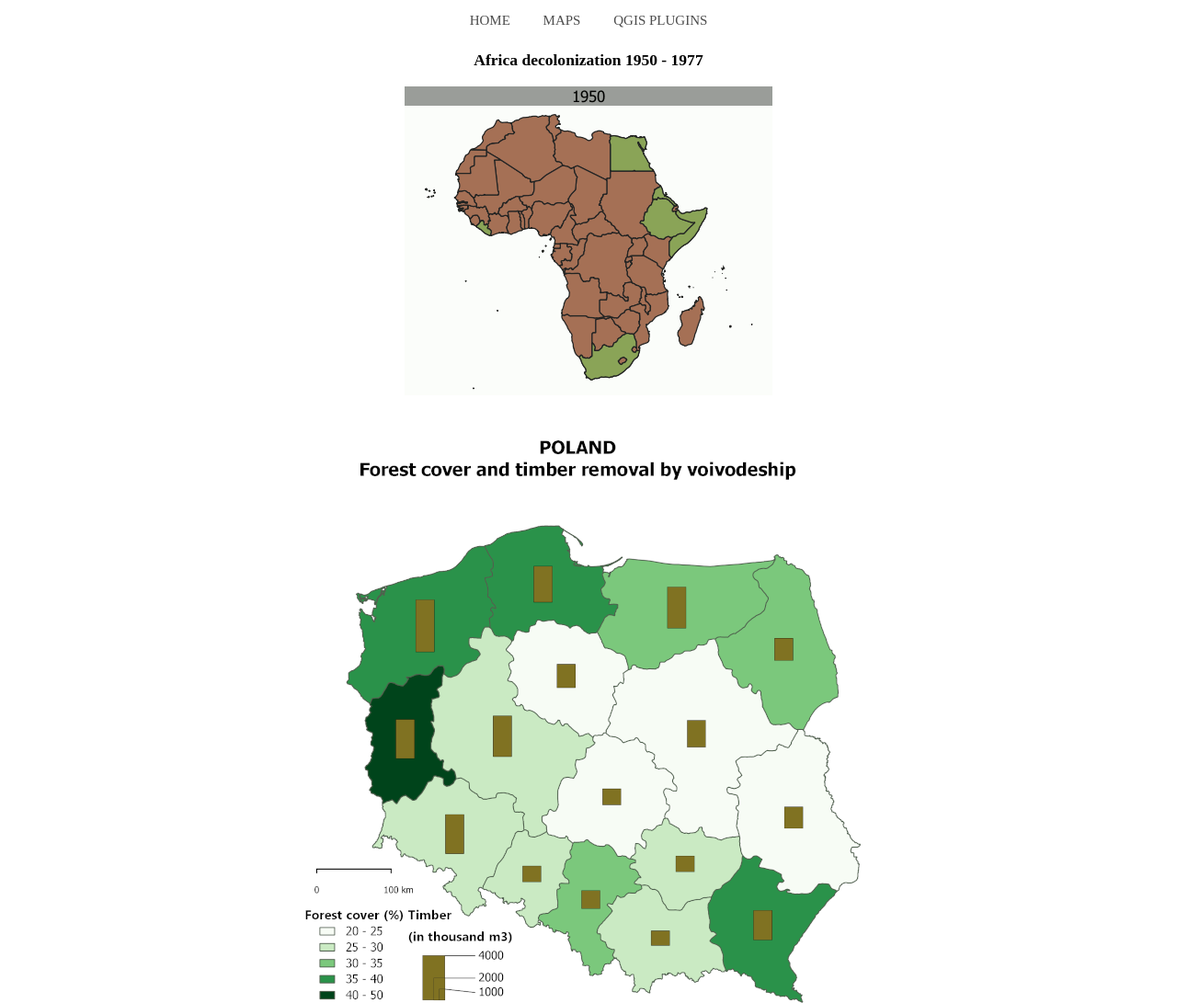
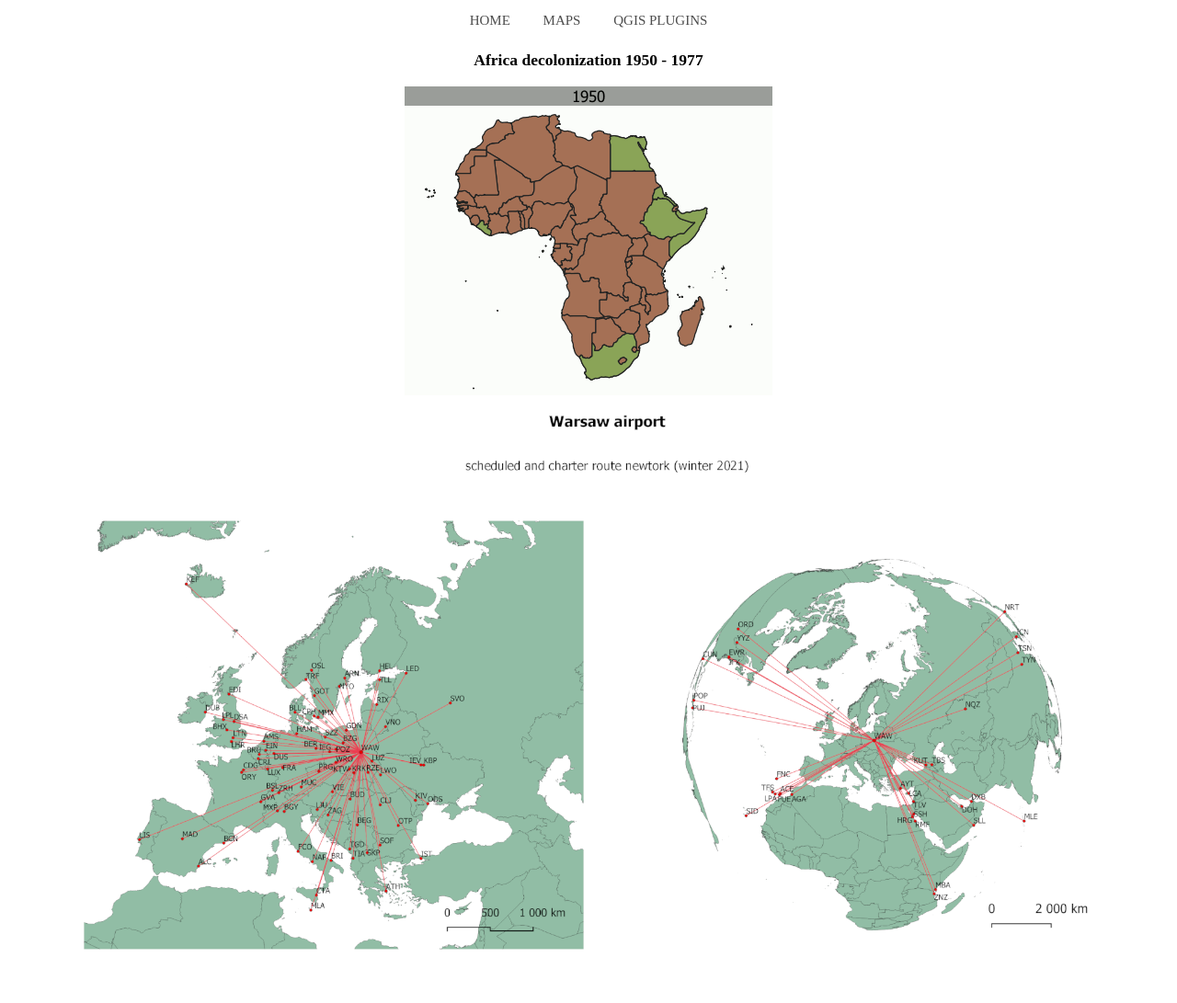
Before and after one commit to strpaw/gis-portfolio-page, a plain HTML site: page maps.html in a window 1280 px wide. Shown: the top 1091 px of the page at 92% size. Drawn offline with Linux system fonts and the light colour scheme.

Commit message:
Add Warsaw airport route network

```diff
--- a/maps.html
+++ b/maps.html
@@ -16,6 +16,7 @@
     <div class="main">
 	    <h3 style="padding-top: 25px; text-align: center;">Africa decolonization 1950 - 1977</h3>
 		  <img class="map" src="images/AfricaDecolonization.gif" alt="">
+		<img class="map" src="images/Warsaw_airport_routes.png" alt="">
 	  <img class="map" src="images/Poland_forests.png" alt="">
 	  <img class="map" src="images/Canada_Europe_size.png" alt="">
 	  <img class="map" src="images/Poland_urbanization.png" alt="">
```
Also changed, not shown: images/Warsaw_airport_routes.png (added), images/orelen_competitor_distances.jpg (added).
